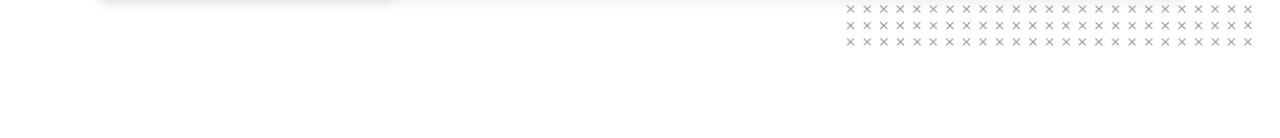
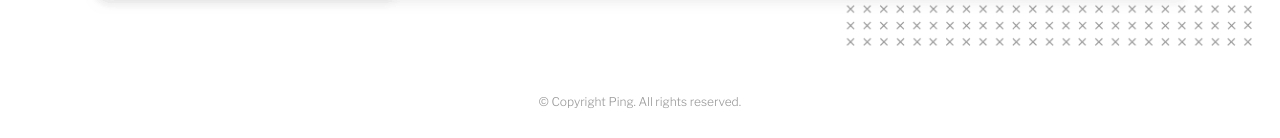
Before and after one commit to g-akca/ping-coming-soon-page, a React (Vite) app: page / in a window 1280 px wide. Shown: the part 1090-1228 px from the top of the page. Before the commit the page ends 1168 px from the top, so only its background shows below. Built offline with nearby package versions, Linux system fonts and the light colour scheme.

Commit message:
Add Footer styles, create SocialMediaButton component

```diff
--- a/package.json
+++ b/package.json
@@ -10,6 +10,11 @@
     "preview": "vite preview"
   },
   "dependencies": {
+    "@fortawesome/fontawesome-svg-core": "^7.2.0",
+    "@fortawesome/free-brands-svg-icons": "^7.2.0",
+    "@fortawesome/free-regular-svg-icons": "^7.2.0",
+    "@fortawesome/free-solid-svg-icons": "^7.2.0",
+    "@fortawesome/react-fontawesome": "^3.3.1",
     "@tailwindcss/vite": "^4.3.0",
     "react": "^19.1.1",
     "react-dom": "^19.1.1",
--- a/src/components/Footer.jsx
+++ b/src/components/Footer.jsx
@@ -1,7 +1,16 @@
+import SocialMediaButton from "./SocialMediaButton";
+
 function Footer() {
   return (
-    <>
-    </>
+    <footer className="self-center flex flex-col gap-6 items-center">
+      <div className="flex gap-4">
+        <SocialMediaButton />
+        <SocialMediaButton />
+        <SocialMediaButton />
+      </div>
+
+      <p className="text-[12px] leading-base text-gray-400 font-light">© Copyright Ping. All rights reserved.</p>
+    </footer>
   )
 }
 
--- /dev/null
+++ b/src/components/SocialMediaButton.jsx
@@ -0,0 +1,8 @@
+function SocialMediaButton() {
+  return (
+    <>
+    </>
+  )
+}
+
+export default SocialMediaButton;
```
Also changed, not shown: 1 other file (tests, documents, lock files or other folders).
